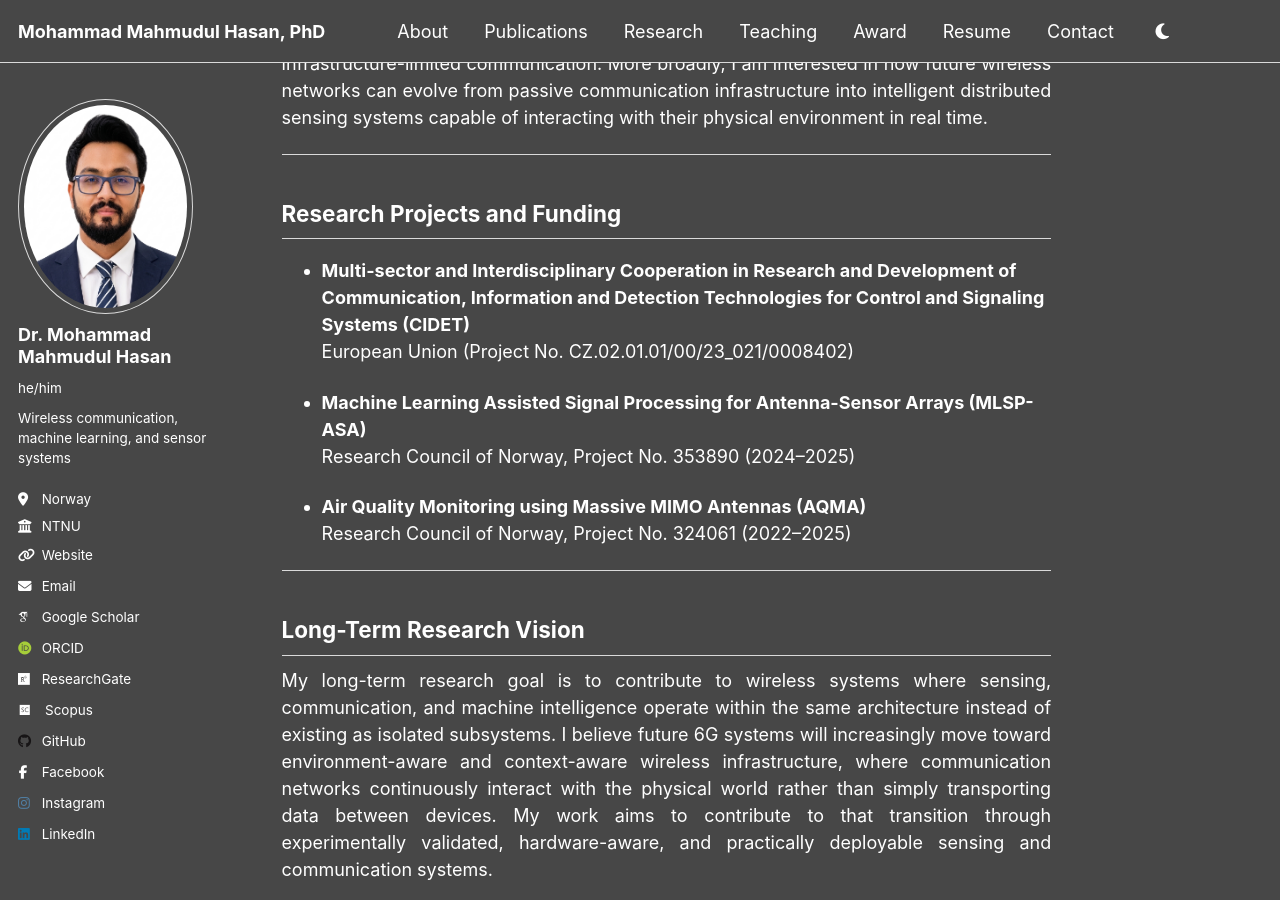
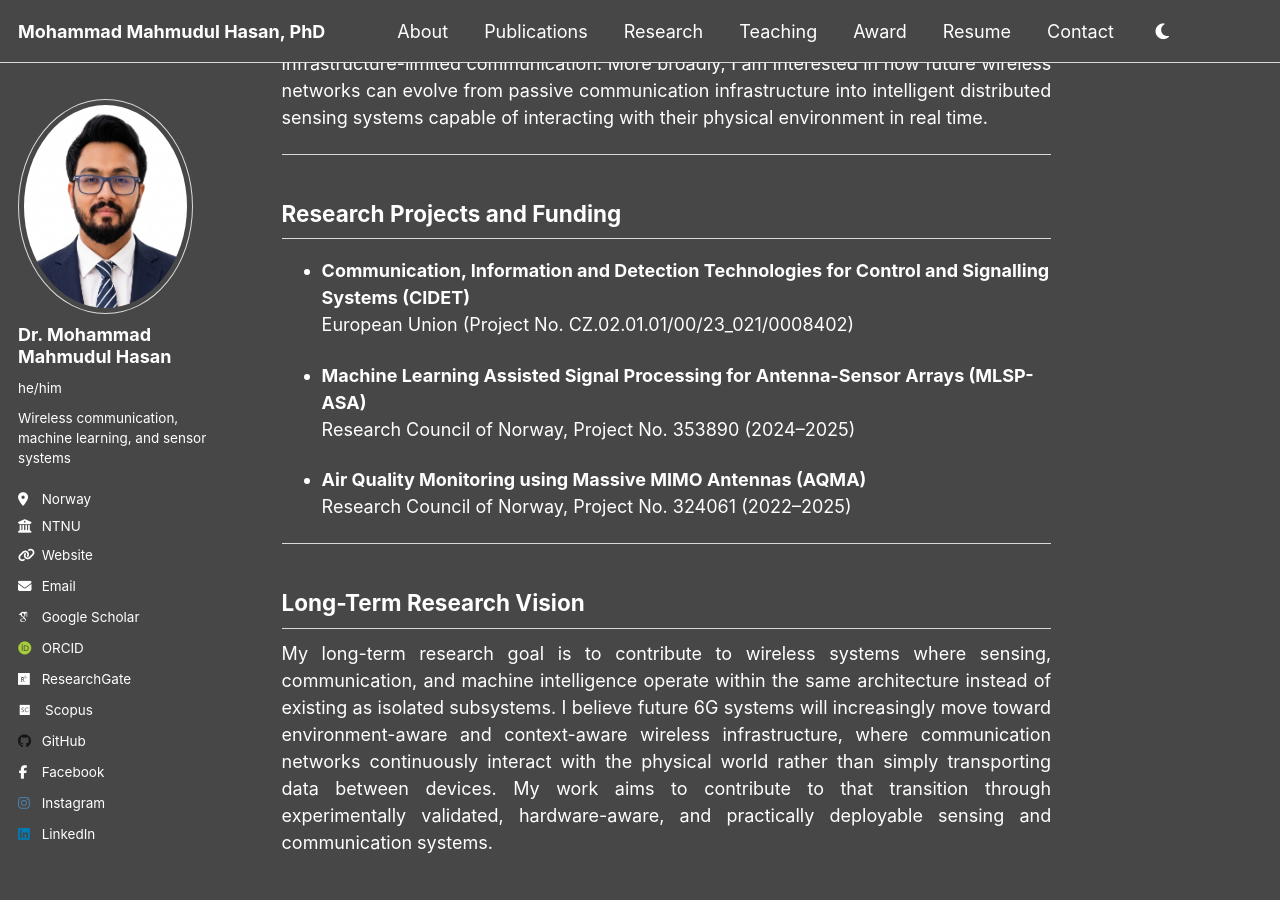
Before and after one commit to dearmahmud/dearmahmud.github.io, a Jekyll site: the page built from _pages/research.md, in a window 1280 px wide and 900 px high, scrolled down 2851 px. Built offline with Jekyll 4.4.1, drawn with Linux system fonts in a browser that asks for light colours; some web fonts are replaced.

Commit message:
Update research.md

```diff
--- a/_pages/research.md
+++ b/_pages/research.md
@@ -40,7 +40,7 @@ My current research focuses on deployable integrated sensing and communication s
 
 ## Research Projects and Funding
 
-- **Multi-sector and Interdisciplinary Cooperation in Research and Development of Communication, Information and Detection Technologies for Control and Signaling Systems (CIDET)**
+- **Communication, Information and Detection Technologies for Control and Signalling Systems (CIDET)**
   European Union (Project No. CZ.02.01.01/00/23_021/0008402)
 
 - **Machine Learning Assisted Signal Processing for Antenna-Sensor Arrays (MLSP-ASA)**
```
